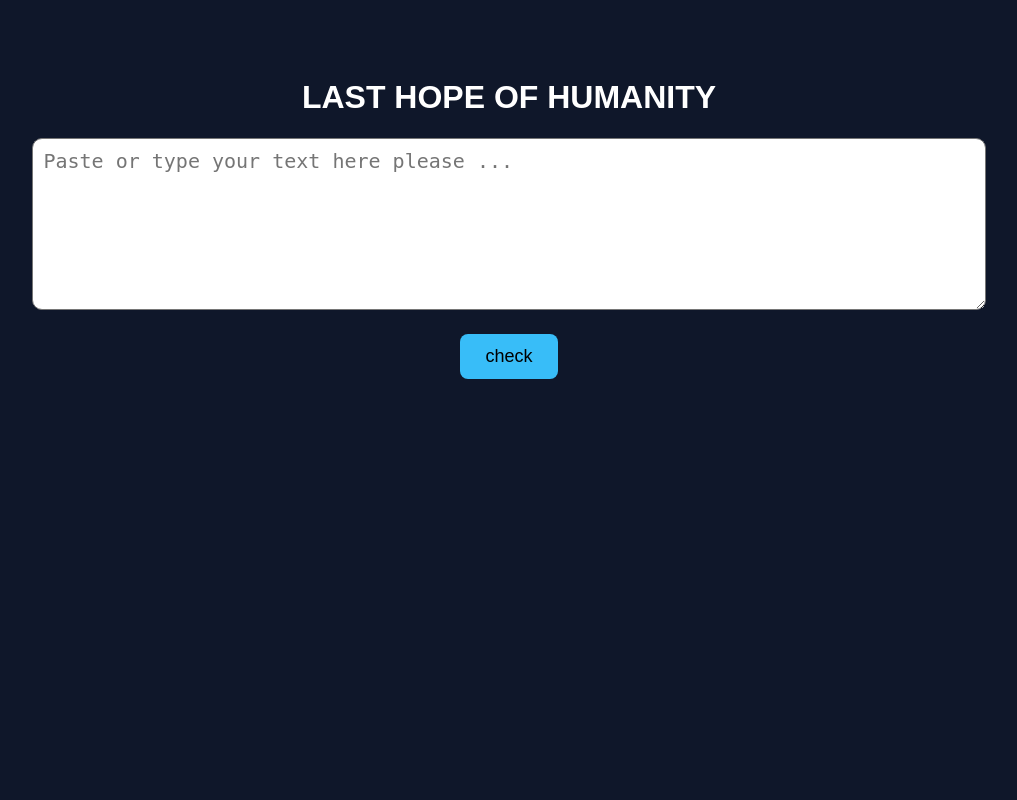
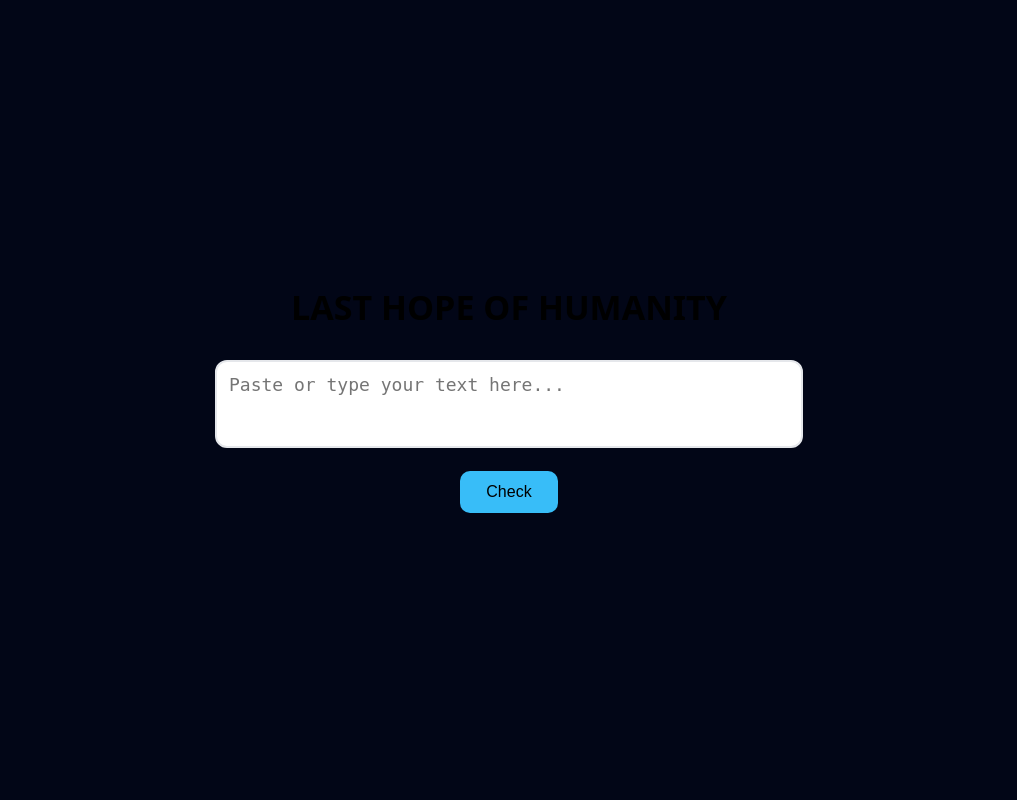
Before and after one commit to sam123-prog/lasthope.ai, a Flask app: page / in a window 1280 px wide. Shown: the whole page, without its empty margins (131-1148 px from the left). Run offline with Flask 3, Linux system fonts and the light colour scheme; parts of the project's set-up code (start-up, migrations or seed data) failed here and were passed over.

Commit message:
ui change

```diff
--- a/templates/index.html
+++ b/templates/index.html
@@ -2,48 +2,105 @@
 <html>
 <head>
 <title>AI Bot Detector</title>
+
 <style>
 body {
-            font-family: Arial;
-            background: #0f172a;
-            color: white;
-            text-align: center;
-            padding: 50px;
+    margin:0;
+    font-family: system-ui, Arial, sans-serif;
+    background:#020617;
+    color:black;
+    display:flex;
+    justify-content:center;
+    align-items:center;
+    height:100vh;
 }
-        textarea {
-            width: 80%;
-            height: 150px;
-            border-radius: 10px;
-            padding: 10px;
-            font-size: 20px;
+
+.container{
+    width:90%;
+    max-width:700px;
+    text-align:center;
 }
-        button {
-            margin-top: 20px;
-            padding: 12px 25px;
-            font-size: 18px;
-            border: none;
-            border-radius: 8px;
-            background: #38bdf8;
-            cursor: pointer;
+
+h1{
+    font-size:34px;
+    margin-bottom:30px;
+    font-weight:600;
 }
-        .result {
-            margin-top: 25px;
-            font-size: 24px;
+
+textarea{
+    width:80%;
+    min-height:60px;   /* small at start */
+    max-height:300px;
+    resize:none;
+    overflow:hidden;
+
+    background:white;
+    color:black;
+
+    border-radius:12px;
+    padding:12px;
+    font-size:18px;
+    border:2px solid #e5e7eb;
+    outline:none;
+
+    transition:0.2s ease;
+}
+
+textarea:focus{
+    border-color:#38bdf8;
+}
+
+button{
+    margin-top:18px;
+    padding:12px 26px;
+    font-size:16px;
+    border:none;
+    border-radius:10px;
+    background:#38bdf8;
+    color:black;
+    cursor:pointer;
+    transition:0.2s;
+}
+
+button:hover{
+    background:#0ea5e9;
+}
+
+.result{
+    margin-top:25px;
+    font-size:22px;
+    color:#e5e7eb;
 }
 </style>
 </head>
+<script>
+function autoResize(el){
+    el.style.height = "auto";
+    el.style.height = el.scrollHeight + "px";
+}
+</script>
 <body>
+
+<div class="container">
 
 <h1>LAST HOPE OF HUMANITY</h1>
 
 <form method="POST">
-    <textarea name="text" placeholder="Paste or type your text here please ..."></textarea><br>
-    <button type="submit">check</button>
+    <textarea
+    id="textInput"
+    name="text"
+    placeholder="Paste or type your text here..."
+    oninput="autoResize(this)"
+    required></textarea>
+    <br>
+    <button type="submit">Check</button>
 </form>
 
 <div class="result">
     {{ result }}
 </div>
 
+</div>
+
 </body>
 </html>
```
Lines whose indentation alone changed are shown as unchanged.
